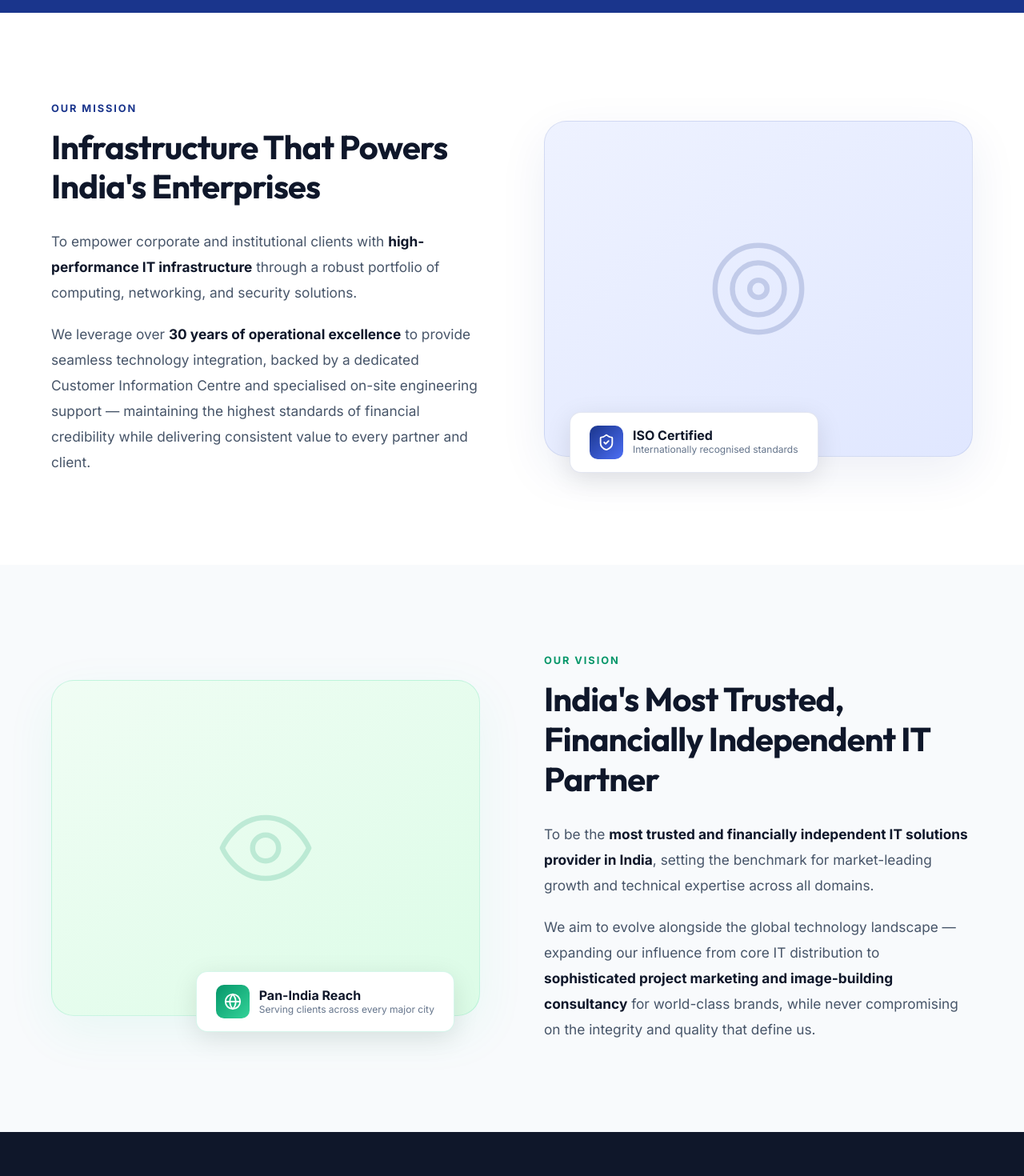
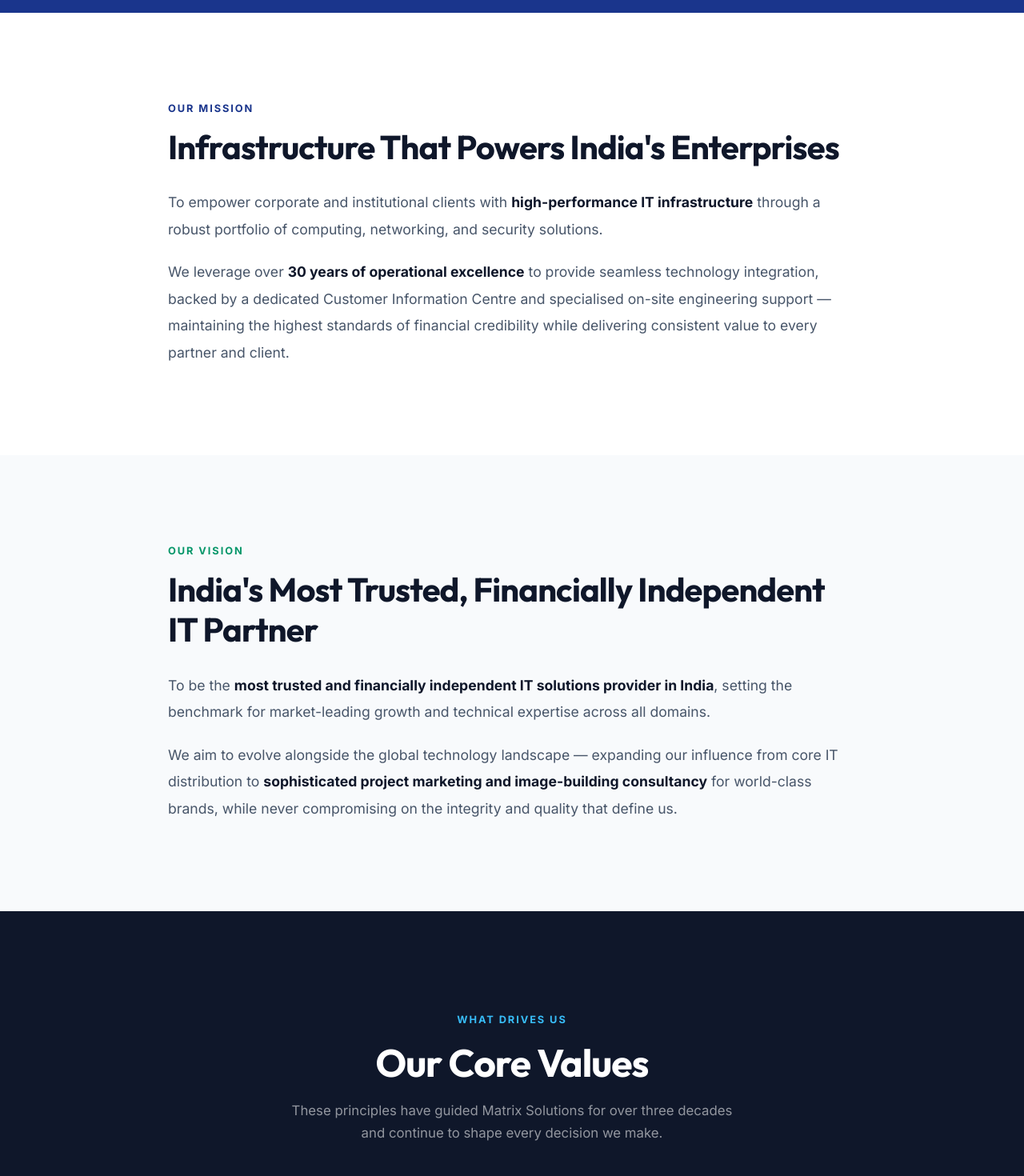
Before and after one commit to blin-speed/Sem-4-Mini-Project_Frontend, a React (Vite) app: page /about in a window 1280 px wide. Shown: the part 840-2310 px from the top of the page at 80% size. Built offline with nearby package versions, Linux system fonts and the light colour scheme; no server answers; the HTML template or start-up script is replaced by a standard one.

Commit message:
about us update 2

```diff
--- a/src/pages/AboutUs.jsx
+++ b/src/pages/AboutUs.jsx
@@ -1,5 +1,5 @@
 import { motion } from 'framer-motion'
-import { Target, Eye, ShieldCheck, Zap, Users, TrendingUp, Award, Globe } from 'lucide-react'
+import { ShieldCheck, Zap, Users, TrendingUp, Award, Globe } from 'lucide-react'
 import './Landing.css'
 
 const fadeUp = (delay = 0) => ({
@@ -114,72 +114,34 @@ const AboutUs = () => {
 
       {/* ─── Mission ─── */}
       <section style={{ padding: '7rem 5%', background: '#fff' }}>
-        <div style={{ maxWidth: '1200px', margin: '0 auto', display: 'grid', gridTemplateColumns: '1fr 1fr', gap: '5rem', alignItems: 'center' }}>
+        <div style={{ maxWidth: '860px', margin: '0 auto' }}>
           <motion.div {...fadeUp()}>
             <p style={{ color: '#1a358c', fontWeight: 800, letterSpacing: '0.15em', textTransform: 'uppercase', fontSize: '0.8rem', marginBottom: '1rem' }}>Our Mission</p>
             <h2 style={{ fontSize: '2.6rem', fontWeight: 900, color: '#0f172a', marginBottom: '1.75rem', lineHeight: 1.2, letterSpacing: '-0.02em' }}>
               Infrastructure That Powers India's Enterprises
             </h2>
-            <p style={{ color: '#475569', fontSize: '1.08rem', lineHeight: 1.85, marginBottom: '1.25rem' }}>
+            <p style={{ color: '#475569', fontSize: '1.1rem', lineHeight: 1.9, marginBottom: '1.25rem' }}>
               To empower corporate and institutional clients with <strong style={{ color: '#0f172a' }}>high-performance IT infrastructure</strong> through a robust portfolio of computing, networking, and security solutions.
             </p>
-            <p style={{ color: '#475569', fontSize: '1.08rem', lineHeight: 1.85 }}>
+            <p style={{ color: '#475569', fontSize: '1.1rem', lineHeight: 1.9 }}>
               We leverage over <strong style={{ color: '#0f172a' }}>30 years of operational excellence</strong> to provide seamless technology integration, backed by a dedicated Customer Information Centre and specialised on-site engineering support — maintaining the highest standards of financial credibility while delivering consistent value to every partner and client.
             </p>
-          </motion.div>
-
-          <motion.div
-            initial={{ opacity: 0, scale: 0.93 }} whileInView={{ opacity: 1, scale: 1 }} viewport={{ once: true }} transition={{ duration: 0.65 }}
-            style={{ position: 'relative' }}
-          >
-            <div style={{ background: 'linear-gradient(145deg, #eef2ff, #e0e7ff)', borderRadius: '28px', height: '420px', display: 'flex', alignItems: 'center', justifyContent: 'center', border: '1px solid rgba(26,53,140,0.1)', boxShadow: '0 20px 60px rgba(26,53,140,0.08)' }}>
-              <Target size={130} color="#1a358c" opacity={0.18} strokeWidth={1.2} />
-            </div>
-            {/* Floating badge */}
-            <div style={{ position: 'absolute', bottom: '-20px', left: '2rem', background: '#fff', borderRadius: '14px', padding: '1rem 1.5rem', boxShadow: '0 8px 32px rgba(0,0,0,0.1)', border: '1px solid rgba(26,53,140,0.12)', display: 'flex', alignItems: 'center', gap: '0.75rem' }}>
-              <div style={{ width: 42, height: 42, background: 'linear-gradient(135deg, #1a358c, #4c6ef5)', borderRadius: '10px', display: 'flex', alignItems: 'center', justifyContent: 'center' }}>
-                <ShieldCheck size={22} color="#fff" />
-              </div>
-              <div>
-                <p style={{ fontWeight: 800, fontSize: '1rem', color: '#0f172a', lineHeight: 1 }}>ISO Certified</p>
-                <p style={{ fontSize: '0.75rem', color: '#64748b', marginTop: '2px' }}>Internationally recognised standards</p>
-              </div>
-            </div>
           </motion.div>
         </div>
       </section>
 
       {/* ─── Vision ─── */}
       <section style={{ padding: '7rem 5%', background: '#f8fafc' }}>
-        <div style={{ maxWidth: '1200px', margin: '0 auto', display: 'grid', gridTemplateColumns: '1fr 1fr', gap: '5rem', alignItems: 'center' }}>
-          <motion.div
-            initial={{ opacity: 0, scale: 0.93 }} whileInView={{ opacity: 1, scale: 1 }} viewport={{ once: true }} transition={{ duration: 0.65 }}
-            style={{ position: 'relative', order: 1 }}
-          >
-            <div style={{ background: 'linear-gradient(145deg, #f0fdf4, #dcfce7)', borderRadius: '28px', height: '420px', display: 'flex', alignItems: 'center', justifyContent: 'center', border: '1px solid rgba(52,211,153,0.2)', boxShadow: '0 20px 60px rgba(52,211,153,0.08)' }}>
-              <Eye size={130} color="#059669" opacity={0.18} strokeWidth={1.2} />
-            </div>
-            {/* Floating badge */}
-            <div style={{ position: 'absolute', bottom: '-20px', right: '2rem', background: '#fff', borderRadius: '14px', padding: '1rem 1.5rem', boxShadow: '0 8px 32px rgba(0,0,0,0.1)', border: '1px solid rgba(52,211,153,0.2)', display: 'flex', alignItems: 'center', gap: '0.75rem' }}>
-              <div style={{ width: 42, height: 42, background: 'linear-gradient(135deg, #059669, #34d399)', borderRadius: '10px', display: 'flex', alignItems: 'center', justifyContent: 'center' }}>
-                <Globe size={22} color="#fff" />
-              </div>
-              <div>
-                <p style={{ fontWeight: 800, fontSize: '1rem', color: '#0f172a', lineHeight: 1 }}>Pan-India Reach</p>
-                <p style={{ fontSize: '0.75rem', color: '#64748b', marginTop: '2px' }}>Serving clients across every major city</p>
-              </div>
-            </div>
-          </motion.div>
-
-          <motion.div {...fadeUp(0.1)} style={{ order: 2 }}>
+        <div style={{ maxWidth: '860px', margin: '0 auto' }}>
+          <motion.div {...fadeUp()}>
             <p style={{ color: '#059669', fontWeight: 800, letterSpacing: '0.15em', textTransform: 'uppercase', fontSize: '0.8rem', marginBottom: '1rem' }}>Our Vision</p>
             <h2 style={{ fontSize: '2.6rem', fontWeight: 900, color: '#0f172a', marginBottom: '1.75rem', lineHeight: 1.2, letterSpacing: '-0.02em' }}>
               India's Most Trusted, Financially Independent IT Partner
             </h2>
-            <p style={{ color: '#475569', fontSize: '1.08rem', lineHeight: 1.85, marginBottom: '1.25rem' }}>
+            <p style={{ color: '#475569', fontSize: '1.1rem', lineHeight: 1.9, marginBottom: '1.25rem' }}>
               To be the <strong style={{ color: '#0f172a' }}>most trusted and financially independent IT solutions provider in India</strong>, setting the benchmark for market-leading growth and technical expertise across all domains.
             </p>
-            <p style={{ color: '#475569', fontSize: '1.08rem', lineHeight: 1.85 }}>
+            <p style={{ color: '#475569', fontSize: '1.1rem', lineHeight: 1.9 }}>
               We aim to evolve alongside the global technology landscape — expanding our influence from core IT distribution to <strong style={{ color: '#0f172a' }}>sophisticated project marketing and image-building consultancy</strong> for world-class brands, while never compromising on the integrity and quality that define us.
             </p>
           </motion.div>
```
